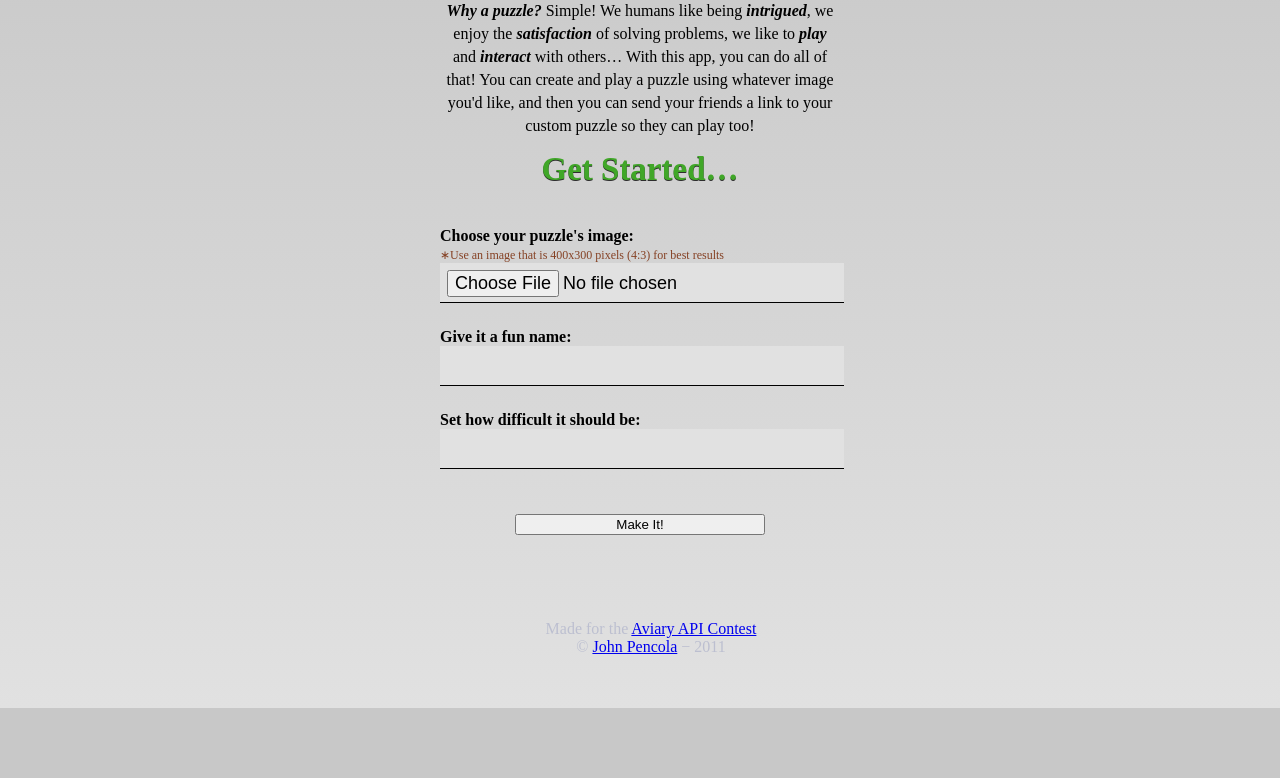
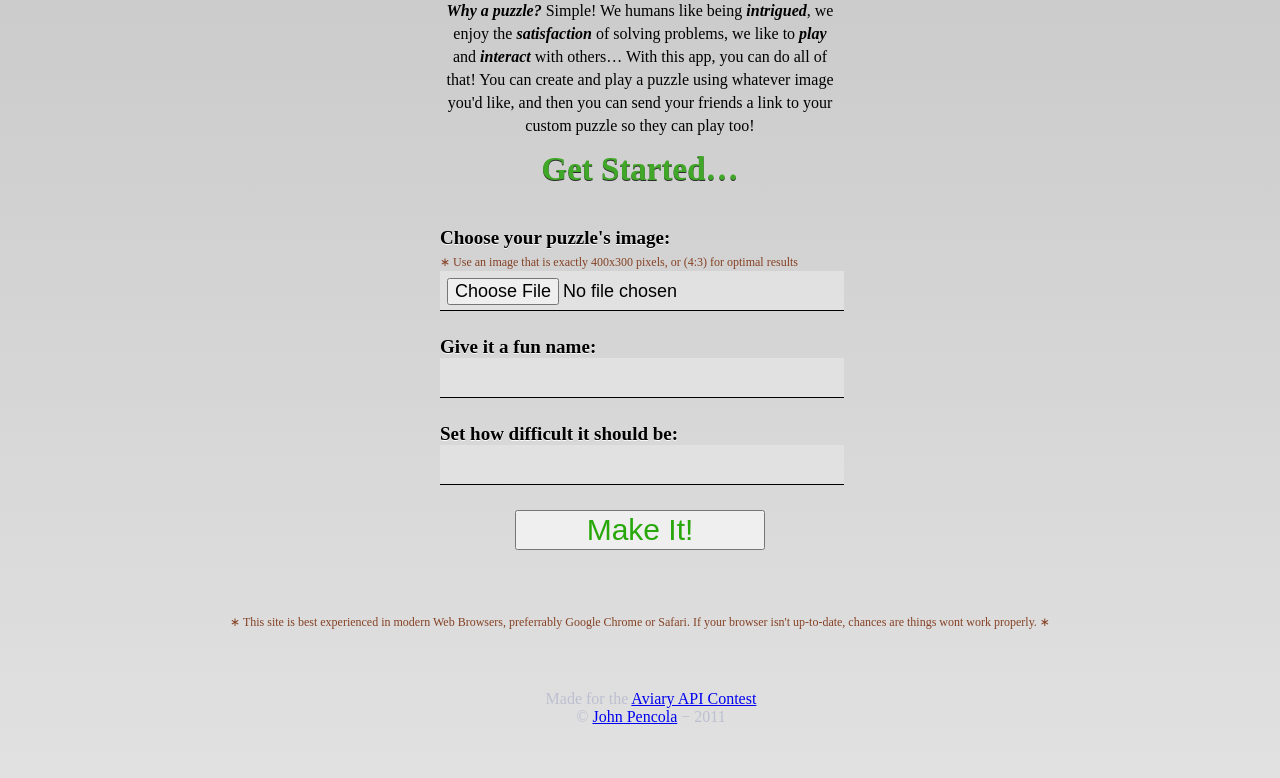
Before and after one commit to jpencola/Honey, a Django app: page /create_puzzle/ in a window 1280 px wide. Shown: the part 121-899 px from the top of the page. Before the commit the page ends 829 px from the top, so only its background shows below. Run offline with Django 3.2, Linux system fonts and the light colour scheme; parts of the project's set-up code (start-up, migrations or seed data) failed here and were passed over.

Commit message:
Mo' content, CSS and disclaimer

```diff
--- a/bumblebee/website/static/css/site.css
+++ b/bumblebee/website/static/css/site.css
@@ -21,12 +21,17 @@ form {
 	margin: 25px 0 65px 0;
 }
 
+form label {
+	text-shadow: rgba(255, 255, 255, 0.896875) 0px 1px 0px;
+}
+
 form .fieldWrapper {
 	width: 400px;
 	text-align: left;
 	margin: 0 auto;
 	margin-bottom: 25px;
 	font-weight: bolder;
+	font-size: 19px;
 }
 
 form div.fieldWrapper input {
@@ -48,8 +53,9 @@ input[type=file] {
 	width: 200px;
 }
 
-input[type=submit] {
+button[type=submit] {
 	margin: 0 auto;
 	width: 250px;
-	margin: 20px;
+	color: #28A70A;
+	font-size: 30px;
 }
--- a/bumblebee/website/templates/create-puzzle.html
+++ b/bumblebee/website/templates/create-puzzle.html
@@ -21,7 +21,7 @@
 		<div class="fieldWrapper">
 			{{ form.file.errors }}
 			<label for="id_file">Choose your puzzle's image:</label><br>
-			<span class="fine-print">&lowast;Use an image that is 400x300 pixels (4:3) for best results</span>
+			<span class="fine-print">&lowast; Use an image that is exactly 400x300 pixels, or (4:3) for optimal results</span>
 			{{ form.file }}
 		</div>
 		<div class="fieldWrapper">
@@ -34,6 +34,7 @@
 			<label for="id_difficulty">Set how difficult it should be:</label>
 			{{ form.difficulty }}
 		</div>
-		<input type="submit" value="Make It!"></input>
+		<button type="submit" value="">Make It!</button>
 	</form>
+	<p class="fine-print">&lowast; This site is best experienced in modern Web Browsers, preferrably Google Chrome or Safari. If your browser isn't up-to-date, chances are things wont work properly. &lowast;</p>
 {% endblock content %}
```
Also changed, not shown: bumblebee/puzzle/static/css/puzzle.css (+8 -1 lines), bumblebee/puzzle/templates/puzzle.html (+6 -4 lines).
